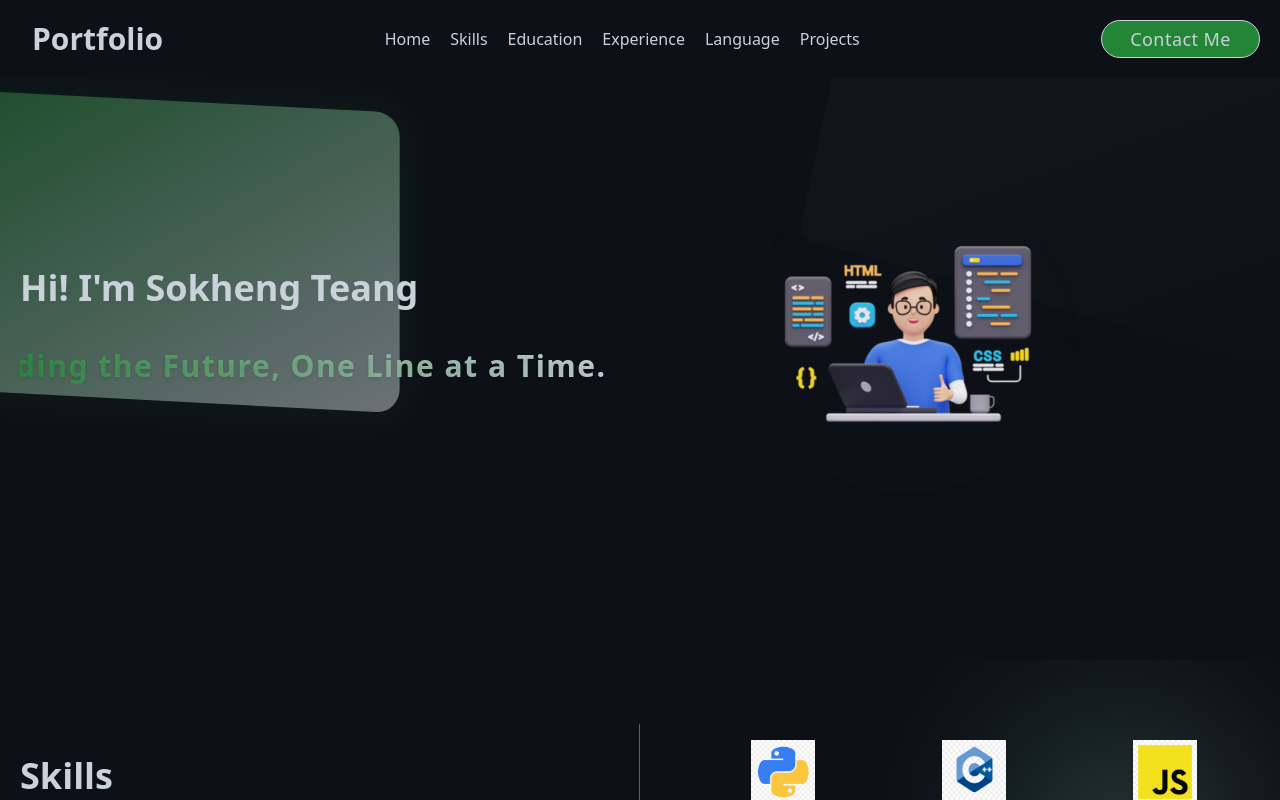
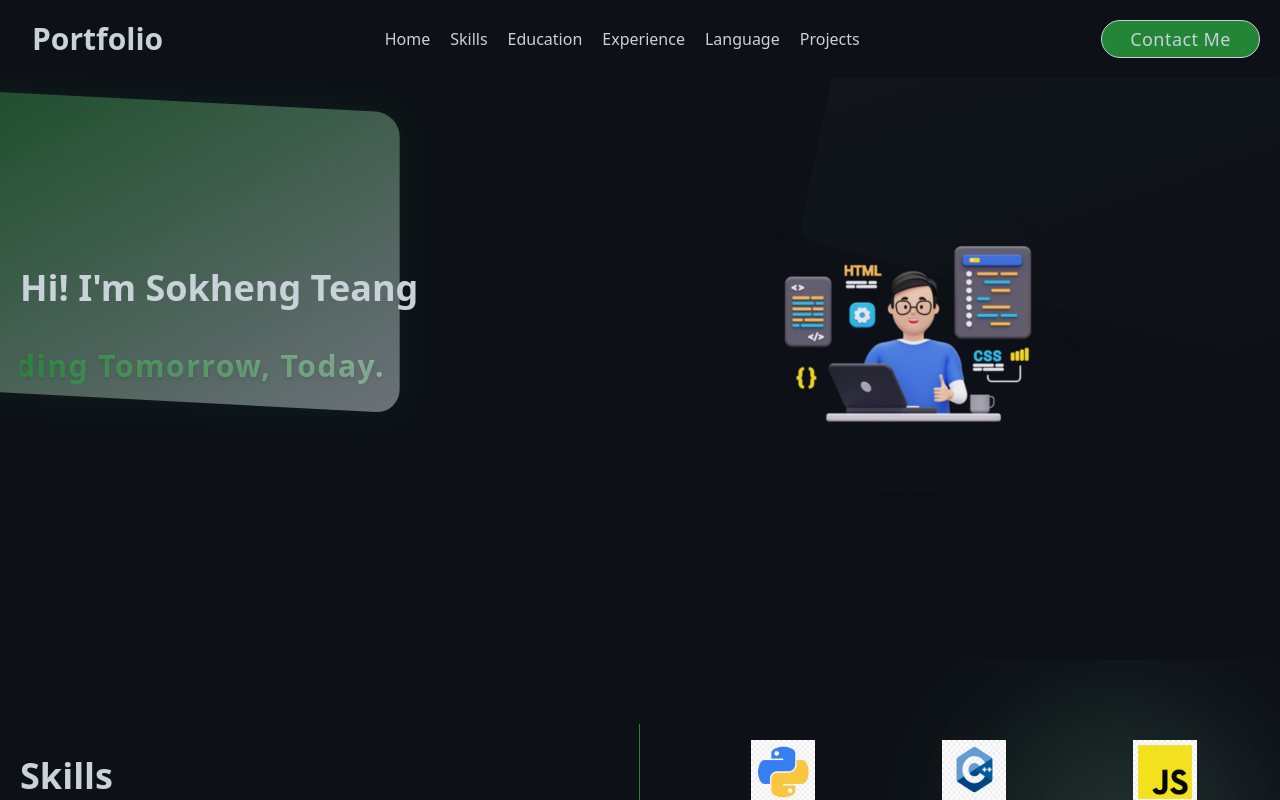
Before and after one commit to sokkhengg/portfolio-reactJs, a React (Vite) app: page / in a window 1280 px wide. Shown: the top 800 px of the page. Built offline with nearby package versions, Linux system fonts and the light colour scheme.

Commit message:
update hero

```diff
--- a/src/components/hero/Hero.jsx
+++ b/src/components/hero/Hero.jsx
@@ -39,7 +39,7 @@ export default function Hero() {
                   textShadow: '0px 2px 4px rgba(0, 0, 0, 0.1)',
                 }}
               >
-                Coding the Future, One Line at a Time.
+                Coding Tomorrow, Today.
               </motion.div>
             </div>
 
```
